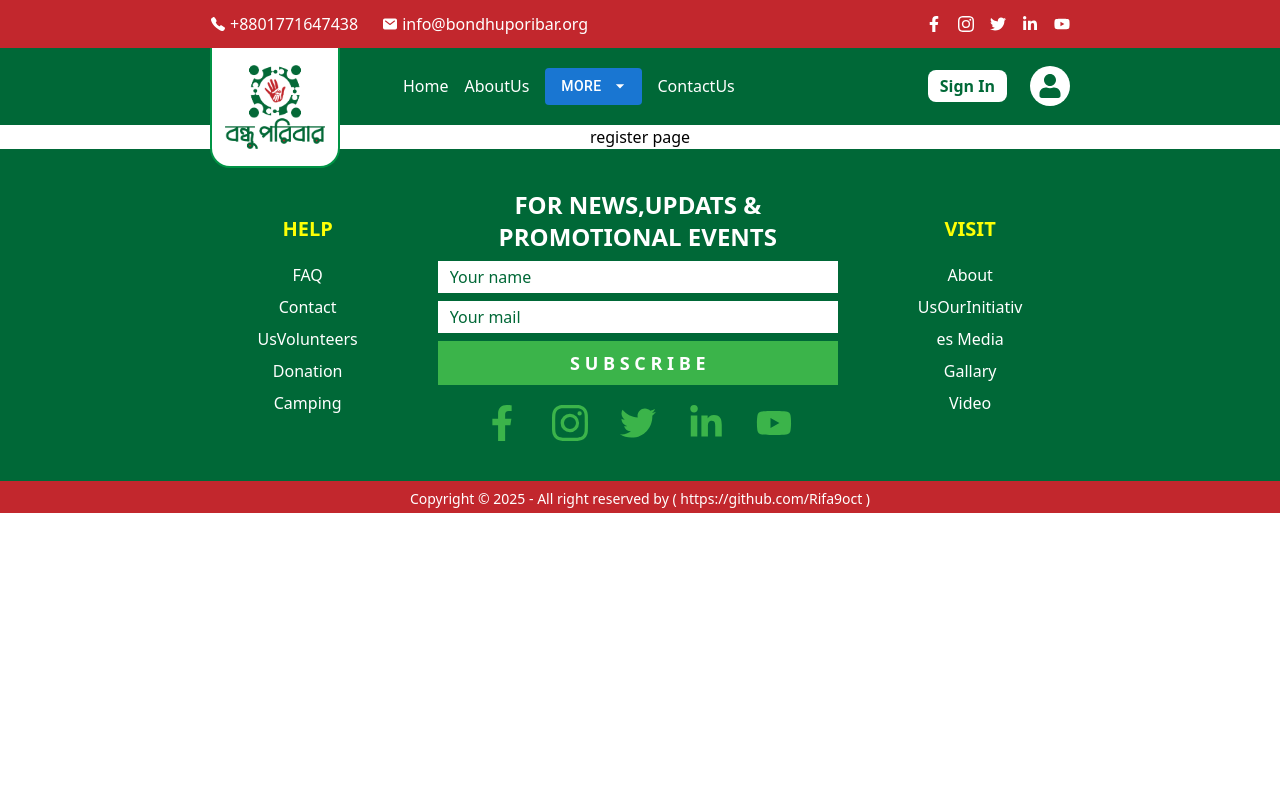
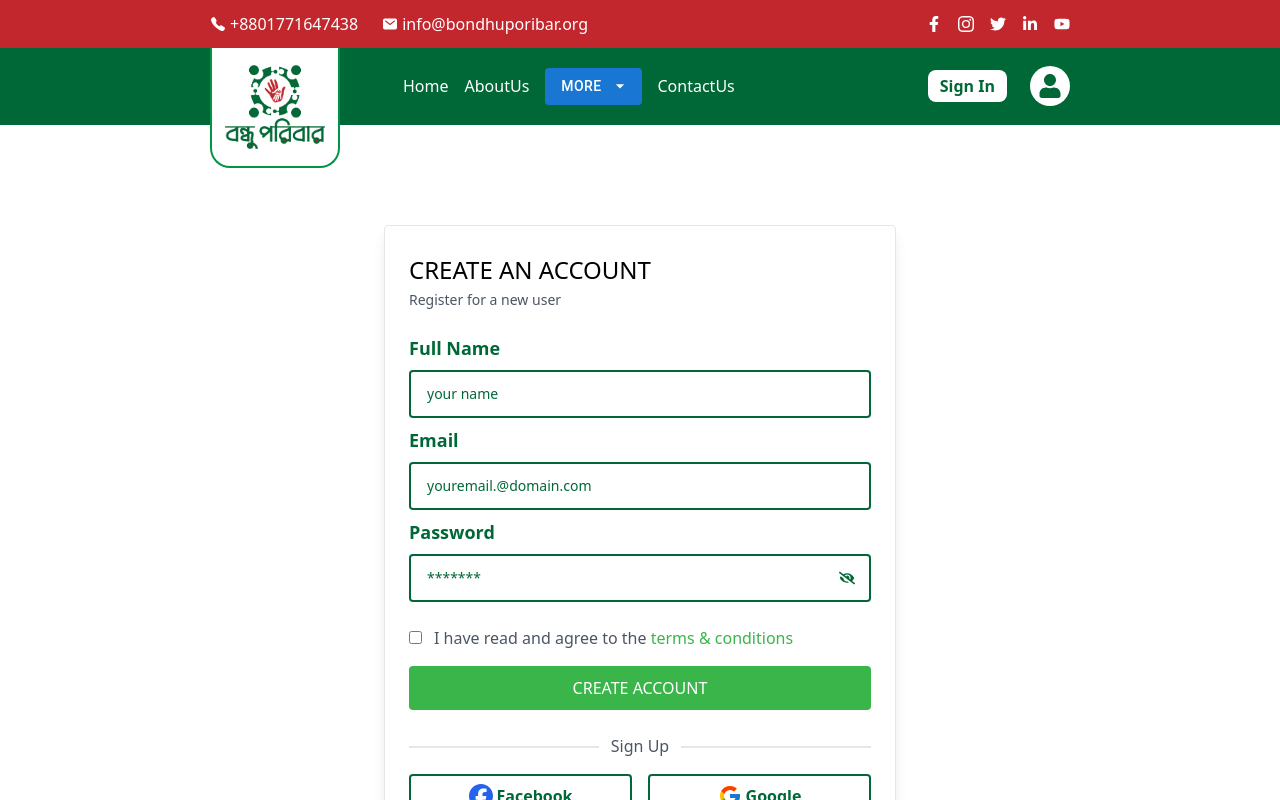
Before and after one commit to Rifa9oct/bandhu-paribar, a Next.js app: page /register in a window 1280 px wide. Shown: the top 800 px of the page. Built offline with nearby package versions, Linux system fonts and the light colour scheme.

Commit message:
implement register page

```diff
--- a/app/register/page.js
+++ b/app/register/page.js
@@ -1,9 +1,33 @@
+import RegisterForm from "@/components/auth/RegisterForm";
+import SocialLogin from "@/components/auth/SocialLogin";
+import Link from "next/link";
 
-const RegisterPage = () => {
+export const metadata = {
+    title: "Bandhu Paribar | Register page",
+    description: "Register page description",
+};
+
+const RegisterPage = async () => {
 
     return (
-        <div>
-           <h1 className="text-center">register page</h1>
+        <div className=" py-[100px] px-5">
+            <div className="max-w-lg mx-auto shadow-lg border px-6 py-7 rounded overflow-hidden">
+                <h2 className="text-2xl uppercase font-medium mb-1">Create an account</h2>
+                <p className="text-gray-600 mb-6 text-sm">
+                    Register for a new user
+                </p>
+
+                <RegisterForm />
+
+                <div className="mt-6 flex justify-center relative">
+                    <div className="text-gray-600 px-3 bg-white z-10 relative">Sign  Up</div>
+                    <div className="absolute left-0 top-3 w-full border-b-2 border-gray-200"></div>
+                </div>
+
+                <SocialLogin />
+
+                <p className="mt-4 text-center text-gray-600">Don&apos;t have an account? <Link href="/login" className="text-[#39b54a] hover:text-[#006837]">Login Now</Link></p>
+            </div>
         </div>
     );
 };
--- /dev/null
+++ b/components/auth/RegisterForm.jsx
@@ -0,0 +1,75 @@
+"use client"
+
+import { useState } from "react";
+import { useForm } from "react-hook-form";
+import { FaEye, FaEyeSlash } from "react-icons/fa";
+import { MdError } from "react-icons/md";
+
+const RegisterForm = () => {
+    const [showPassword, setShowPassword] = useState(false);
+    const { register, handleSubmit, formState: { errors }, reset } = useForm();
+
+    const onSubmit = async (data) => {
+        console.log(data);
+
+        reset();
+    }
+
+    return (
+        <>
+            <form onSubmit={handleSubmit(onSubmit)} action="#" method="post" autoComplete="off">
+                <div className="space-y-2">
+                    <div>
+                        <label htmlFor="name" className="text-[#006837] text-lg font-bold mb-2 block">Full Name</label>
+                        <input type="text"
+                            {...register("name", { required: true })}
+                            name="name"
+                            className={`block w-full border-2 px-4 py-3 text-[#006837] text-sm rounded placeholder-[#006837] ${errors.name ? "focus:outline-red-500 border-red-500" : "focus:outline-[#006837] border-[#006837]"}`}
+                            placeholder="your name" />
+                        {errors.name && <span className="text-sm mt-1 text-red-500"><MdError className="text-lg inline" /> Name field is required.</span>}
+                    </div>
+                    <div>
+                        <label htmlFor="email" className="text-[#006837] text-lg font-bold mb-2 block">Email</label>
+                        <input type="email"
+                            {...register("email", { required: true })}
+                            name="email"
+                            className={`block w-full border-2 px-4 py-3 text-[#006837] text-sm rounded placeholder-[#006837] ${errors.email ? "focus:outline-red-500 border-red-500" : "focus:outline-[#006837] border-[#006837]"}`}
+                            placeholder="youremail.@domain.com" />
+                        {errors.email && <span className="text-sm mt-1 text-red-500"><MdError className="text-lg inline" /> Email field is required.</span>}
+                    </div>
+
+                    <div>
+                        <label htmlFor="password" className="text-[#006837] text-lg font-bold mb-2 block">Password</label>
+                        <div className="relative">
+                            <input type={showPassword ? "text" : "password"}
+                                {...register("password", { required: true })}
+                                name="password"
+                                className={`block w-full border-2 px-4 py-3 text-[#006837] text-sm rounded placeholder-[#006837] ${errors.password ? "focus:outline-red-500 border-red-500" : "focus:outline-[#006837] border-[#006837]"}`}
+                                placeholder="*******" />
+                            {errors.password?.type === "required" && <p className="text-sm mt-1 text-red-500"><MdError className="text-lg inline" /> Password is required.</p>}
+                            <span className="absolute top-4 right-4 text-[#006837]" onClick={() => setShowPassword(!showPassword)}>
+                                {
+                                    showPassword ? <FaEye></FaEye> : <FaEyeSlash></FaEyeSlash>
+                                }
+                            </span>
+                        </div>
+                    </div>
+                </div>
+                <div className="mt-6">
+                    <div className="flex items-center">
+                        <input type="checkbox" name="aggrement" id="aggrement"
+                            className="text-lime-500 focus:ring-0 rounded-sm cursor-pointer" />
+                        <label htmlFor="aggrement" className="text-gray-600 ml-3 cursor-pointer">I have read and agree to the <a
+                            href="#" className="text-[#39b54a]">terms & conditions</a></label>
+                    </div>
+                </div>
+                <div className="mt-4">
+                    <button type="submit"
+                        className="block w-full py-2 text-center text-white bg-[#39b54a] border-2 border-[#39b54a] rounded hover:bg-transparent hover:text-[#39b54a] transition uppercase font-roboto font-medium">Create Account</button>
+                </div>
+            </form>
+        </>
+    );
+};
+
+export default RegisterForm;
```
